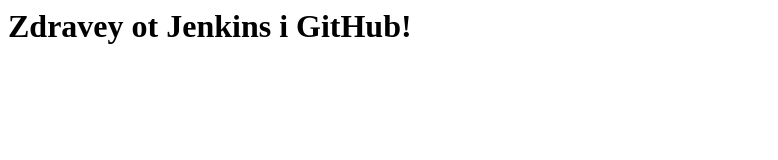
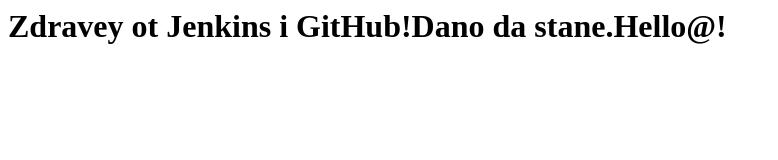
Before and after one commit to petar-tsekov/jenkins-test-site, a plain HTML site: page index.html in a window 1280 px wide. Shown: the whole page, without its empty margins (0-778 px from the left). Drawn offline with Linux system fonts and the light colour scheme.

Commit message:
second commit index.html

```diff
--- a/index.html
+++ b/index.html
@@ -1 +1 @@
-<h1>Zdravey ot Jenkins i GitHub!</h1>
+<h1>Zdravey ot Jenkins i GitHub!Dano da stane.Hello@!</h1>
```
